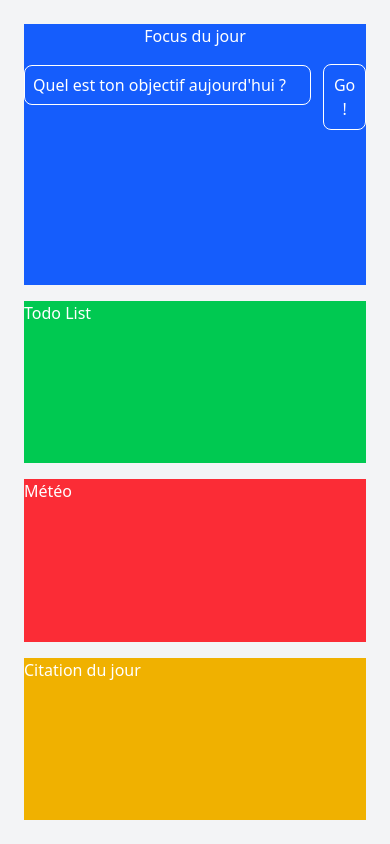
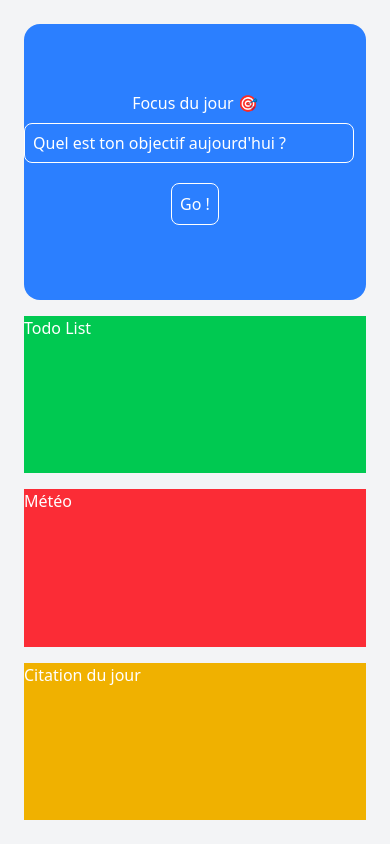
Before and after one commit to ovo-thom/daily-dashboard, a Next.js app: page / in a window 390 px wide. Built offline with nearby package versions, Linux system fonts and the light colour scheme.

Commit message:
feat: add logic FocusOfTheDay.jsx with localstorage

```diff
--- a/src/components/FocusOfTheDay.jsx
+++ b/src/components/FocusOfTheDay.jsx
@@ -1,28 +1,64 @@
-"use client"
+"use client";
 
-import { useState } from "react";
+import { useState, useEffect } from "react";
 
 export default function FocusOfTheDay() {
+  const [focus, setFocus] = useState("");
+  const [submittedFocus, setSubmittedFocus] = useState("");
 
-    const [focus, setFocus] = useState("");
+  useEffect(() => {
+    const savedFocus = localStorage.getItem("focusOfTheDay");
+    if (savedFocus) {
+      setSubmittedFocus(savedFocus);
+    }
+  }, []);
+
+  const handleSubmit = (e) => {
+    e.preventDefault();
+    setSubmittedFocus(focus);
+    localStorage.setItem("focusOfTheDay", focus);
+    setFocus("");
+  };
   return (
-    <div className="col-span-1 md:col-span-2 bg-blue-600 text-white w-full">
-        <h1 className="text-base sm:text-lg md:text-xl lg:text-2xl xl:text-3xl text-center">
-          Focus du jour
-        </h1>
-            <form>
-        <div className="w-full flex justify-center items-baseline my-4 space-x-3">
+    <div className="col-span-1 md:col-span-2 flex flex-col justify-center items-center bg-blue-500 text-white w-full rounded-2xl">
+      <h1 className="text-base sm:text-lg md:text-xl lg:text-2xl text-center">
+        Focus du jour 🎯
+      </h1>
+      <form onSubmit={handleSubmit} className="w-full">
+        <div className="w-full flex justify-center items-baseline my-2 space-x-3 flex-wrap">
           <input
             type="text"
+            value={focus}
             onChange={(e) => setFocus(e.target.value)}
-            value={focus}
             placeholder="Quel est ton objectif aujourd'hui ?"
             className="border rounded-lg h-10 p-2 placeholder-white focus:outline-none focus:ring-2 focus:ring-white w-full max-w-xl"
           />
-          <button type="submit" className="p-2 border rounded-lg cursor-pointer ">Go !</button>
+          <button
+            type="submit"
+            className="p-2 border rounded-lg cursor-pointer mt-5 md:mt-0"
+          >
+            Go !
+          </button>
         </div>
-          </form>
-        <p>{focus}</p>
-      </div>
-  )
+      </form>
+      {submittedFocus && (
+        <div className="flex items-baseline justify-center">
+          <p className="text-center text-base sm:text-sm md:text-lg lg:text-xl xl:text-2xl">
+            <strong>Ton focus du jour : {submittedFocus} 🎯</strong>
+          </p>
+          <div className=" flex items-center justify-center ml-2">
+            <button
+              onClick={() => {
+                setSubmittedFocus("");
+                localStorage.removeItem("focusOfTheDay");
+              }}
+              className="h-7 w-7 rounded-lg border text-red-500 cursor-pointer"
+            >
+              X
+            </button>
+          </div>
+        </div>
+      )}
+    </div>
+  );
 }
```
